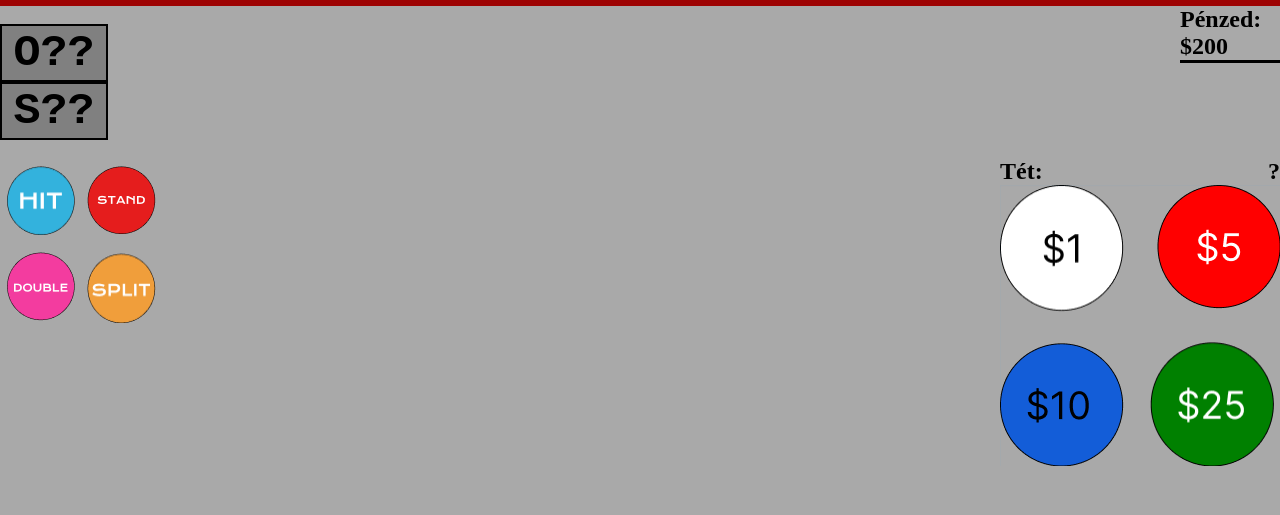
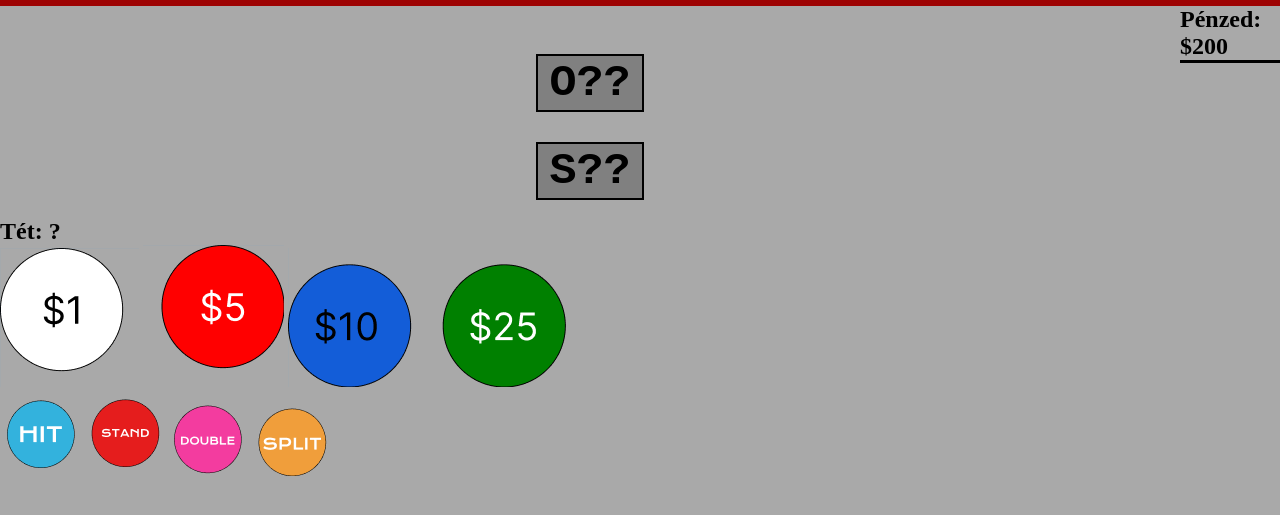
Before and after one commit to BarnabasJedlikSzX/BlackJack, a plain HTML site: page jatek.html in a window 1280 px wide. Shown: the part 83-598 px from the top of the page. Drawn offline with Linux system fonts and the light colour scheme.

Commit message:
jatek flexbox

```diff
--- a/jatek.css
+++ b/jatek.css
@@ -1,15 +1,17 @@
-#penz{
+#penz {
     width: 100px;
     border-bottom: 3px solid black;
     float: right;
 }
 
-#tet {
-   float: right;
+#kartyak {
+    display: flex;
+    flex-direction: column;
+    align-items: center;
 }
 
+
 #gombok {
-    font-weight: bold;
 }
 
 .sor {
@@ -17,15 +19,10 @@
     flex-direction: row;
 }
 
-#lapertek {
-    display: flex;
-    justify-content: center;
-}
-
 #sajatertek {
     height: 50px;
     width: 100px;
-    margin-right: 10px;
+    margin-top: 30px;
     padding: 2px;
     background-color: gray;
     border: 2px solid black;
@@ -38,7 +35,7 @@
 #osztoertek {
     height: 50px;
     width: 100px;
-    margin-right: 10px;
+    margin-top: 30px;
     padding: 2px;
     background-color: gray;
     border: 2px solid black;
--- a/jatek.html
+++ b/jatek.html
@@ -18,11 +18,11 @@
     </header>
     <section>
         <div id="penz">
-            <h1>Pénzed: $200</h1>
+            <h1>Pénzed: $<span>200</span></h1>
         </div>
     </section>
 
-    <section>
+    <section id="kartyak">
         <div id="osztolapok">
             <img src="" alt="" id="osztolap1">
             <img src="" alt="" id="osztolap2">
@@ -59,32 +59,23 @@
         </div>
     </section>
 
-    <section id="tet">
-        <div>
+    <section id="gombok">
         <h1>Tét: <span id="tet">?</span></h1>
-        </div>
         <div id="zseton">
-            <div class="sor">
             <img src="zseton/1$.png" alt="" onclick="egy()">
             <img src="zseton/5$.png" alt="" onclick="ot()">
-            </div>
-            <div class="sor">
             <img src="zseton/10$.png" alt="" onclick="tiz()">
             <img src="zseton/25$.png" alt="" onclick="huszonot()">
         </div>
         </div>
-    </section>
-
-    <section id="gombok">
-            <div class="sor">
+        <div id="actions">
             <img src="gombok/hit.png" alt="" onclick="hit()">
             <img src="gombok/stand.png" alt="" onclick="stand()">
-            </div>
-            <div class="sor">
             <img src="gombok/double.png" alt="" onclick="double()">
             <img src="gombok/split.png" alt="" onclick="split()">
         </div>
     </section>
+
     <script src="srcipt.js"></script>
 </body>
 </html>
```
Lines whose indentation alone changed are shown as unchanged.
